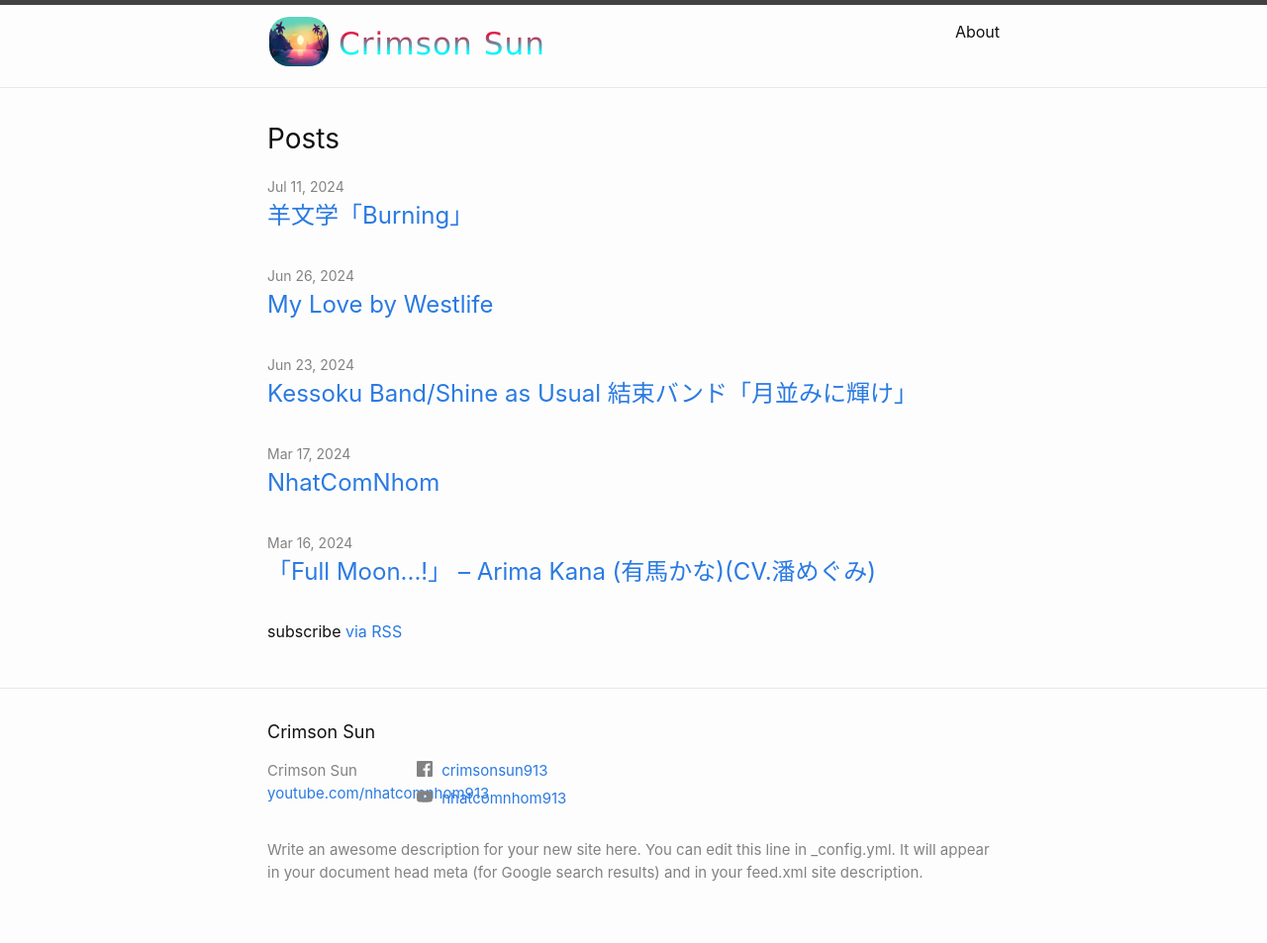
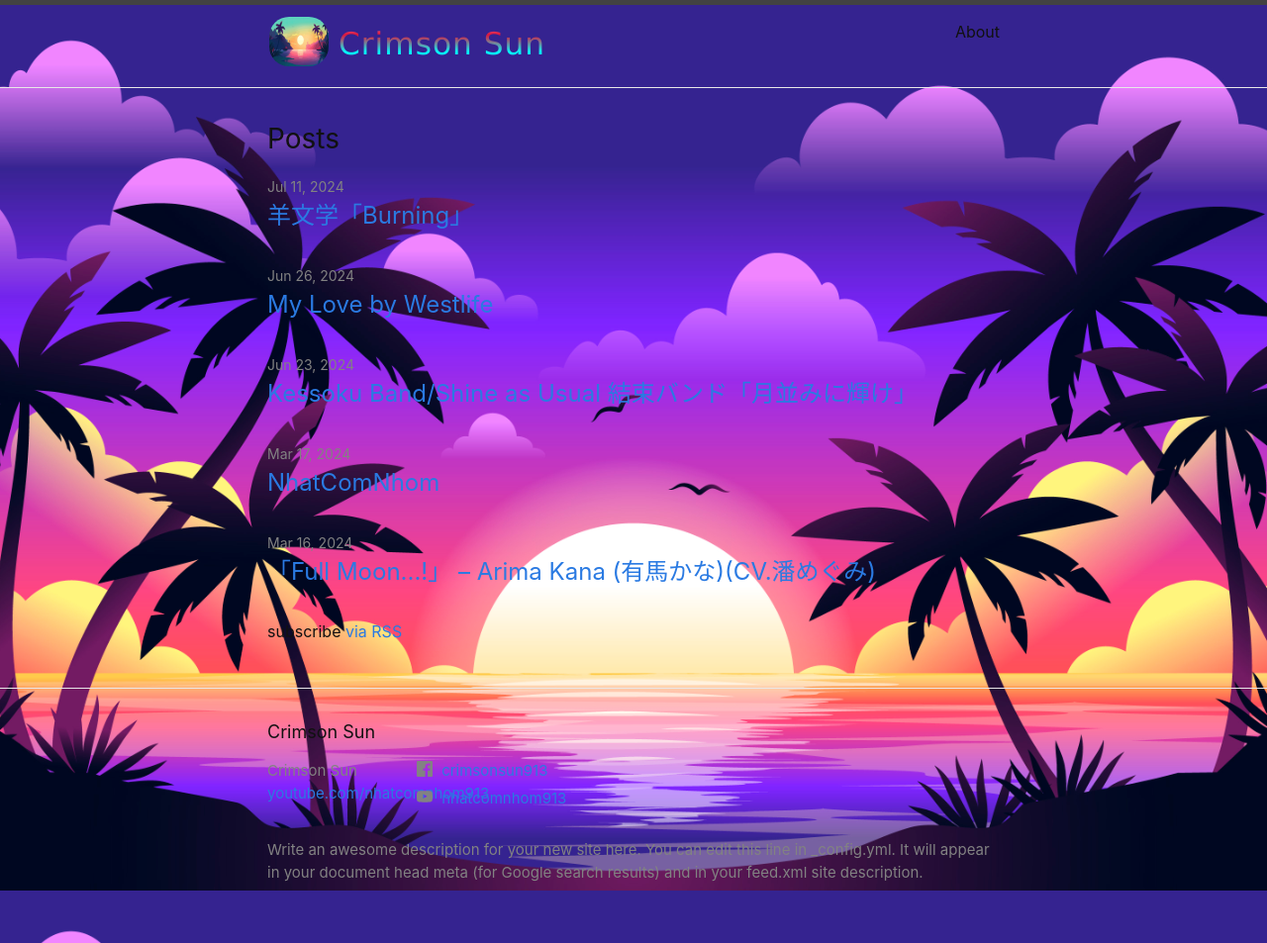
Before and after one commit to CrimsonSunTonic/CrimsonSunTonic.github.io, a Jekyll site: the page built from index.markdown, in a window 1280 px wide. Shown: the whole page at 99% size. Built offline with Jekyll 4.4.1, drawn with Linux system fonts in a browser that asks for light colours.

Commit message:
add backgound

```diff
--- a/assets/style.css
+++ b/assets/style.css
@@ -18,3 +18,10 @@
     margin-left: 10px;
     margin-top: 10px;
 }
+
+body {
+    background-image: url('/images/back-ground.jpg');
+    background-repeat: no-repeat;
+    background-size: cover; /* Cover the entire background */
+    background-attachment: fixed; /* Make the background fixed */
+}
```
Also changed, not shown: images/back-ground.jpg (added).
